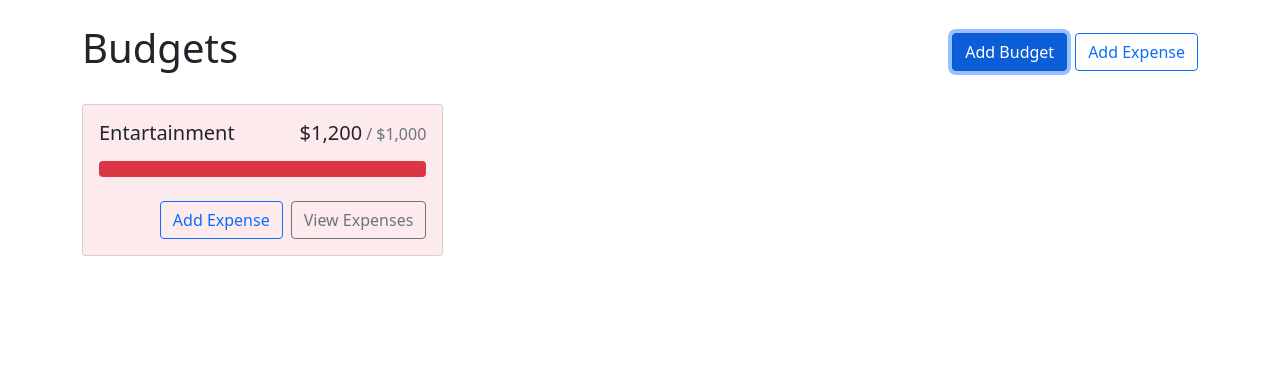
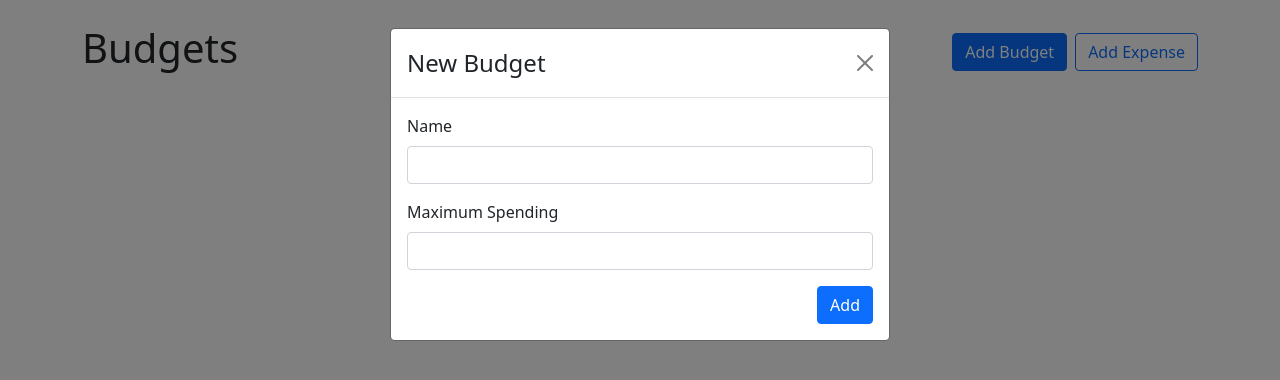
Before and after one commit to MariFauzan20/react-budget-app, a React (Create React App) app: page / in a window 1280 px wide. Both pictures are taken after a click on the button "Add Budget". Shown: the top 380 px of the page. Built offline with nearby package versions, Linux system fonts and the light colour scheme.

Commit message:
Features: adding Budget & adding Expenses

```diff
--- a/src/App.js
+++ b/src/App.js
@@ -1,13 +1,32 @@
 import { Button, Container, Stack } from "react-bootstrap";
+import AddBudgetModal from "./components/AddBudgetModal";
 import BudgetCard from "./components/BudgetCard";
+import { useState } from "react";
+import { useBudgets } from "./contexts/BudgetsContext";
+import AddExpenseModal from "./components/AddExpenseModal";
 
 function App() {
+  const [showAddBudgetModal, setShowAddBudgetModal] = useState(false);
+  const [showAddExpenseModal, setShowAddExpenseModal] = useState(false);
+  const [addExpenseModalBudgetId, setAddExpenseModalBudgetId] = useState();
+  const { budgets, getBudgetExpenses } = useBudgets();
+
+  function openAddExpenseModal(budgetId) {
+    setShowAddExpenseModal(true);
+    setAddExpenseModalBudgetId(budgetId);
+  }
+
   return (
+    <>
       <Container className="my-4">
         <Stack direction="horizontal" gap="2" className="mb-4">
           <h1 className="me-auto">Budgets</h1>
-        <Button variant="primary">Add Budget</Button>
-        <Button variant="outline-primary">Add Expense</Button>
+          <Button variant="primary" onClick={() => setShowAddBudgetModal(true)}>
+            Add Budget
+          </Button>
+          <Button variant="outline-primary" onClick={openAddExpenseModal}>
+            Add Expense
+          </Button>
         </Stack>
         <div
           style={{
@@ -17,9 +36,34 @@
             alignItems: "flex-start",
           }}
         >
-        <BudgetCard name="Entartainment" gray amount={1200} max={1000} />
+          {budgets.map((budget) => {
+            const amount = getBudgetExpenses(budget.id).reduce(
+              (total, expense) => total + expense.amount,
+              0
+            );
+
+            return (
+              <BudgetCard
+                key={budget.id}
+                name={budget.name}
+                amount={amount}
+                max={budget.max}
+                onAddExpenseClick={() => openAddExpenseModal(budget.id)}
+              />
+            );
+          })}
         </div>
       </Container>
+      <AddBudgetModal
+        show={showAddBudgetModal}
+        handleClose={() => setShowAddBudgetModal(false)}
+      />
+      <AddExpenseModal
+        show={showAddExpenseModal}
+        defaultBudgetId={addExpenseModalBudgetId}
+        handleClose={() => setShowAddExpenseModal(false)}
+      />
+    </>
   );
 }
 
--- /dev/null
+++ b/src/components/AddBudgetModal.js
@@ -0,0 +1,49 @@
+import { useRef } from "react";
+import { Button, Form, Modal } from "react-bootstrap";
+import { useBudgets } from "../contexts/BudgetsContext";
+
+export default function AddBudgetModal({ show, handleClose }) {
+  const nameRef = useRef();
+  const maxRef = useRef();
+  const { addBudget } = useBudgets();
+  function handleSubmit(e) {
+    e.preventDefault();
+    addBudget({
+      name: nameRef.current.value,
+      max: parseFloat(maxRef.current.value),
+    });
+
+    handleClose();
+  }
+
+  return (
+    <Modal show={show} onHide={handleClose}>
+      <Form onSubmit={handleSubmit}>
+        <Modal.Header closeButton>
+          <Modal.Title>New Budget</Modal.Title>
+        </Modal.Header>
+        <Modal.Body>
+          <Form.Group className="mb-3" controlId="name">
+            <Form.Label>Name</Form.Label>
+            <Form.Control ref={nameRef} type="text" required />
+          </Form.Group>
+          <Form.Group className="mb-3" controlId="max">
+            <Form.Label>Maximum Spending</Form.Label>
+            <Form.Control
+              ref={maxRef}
+              type="text"
+              min={0}
+              step={0.01}
+              required
+            />
+          </Form.Group>
+          <div className="d-flex justify-content-end">
+            <Button variant="primary" type="submit">
+              Add
+            </Button>
+          </div>
+        </Modal.Body>
+      </Form>
+    </Modal>
+  );
+}
--- /dev/null
+++ b/src/components/AddExpenseModal.js
@@ -0,0 +1,70 @@
+import { useRef } from "react";
+import { Button, Form, Modal } from "react-bootstrap";
+import {
+  useBudgets,
+  UNCATEGORIZED_BUDGET_ID,
+} from "../contexts/BudgetsContext";
+
+export default function AddExpenseModal({
+  show,
+  handleClose,
+  defaultBudgetId,
+}) {
+  const descriptionRef = useRef();
+  const amountRef = useRef();
+  const budgetIdRef = useRef();
+  const { addExpense, budgets } = useBudgets();
+
+  function handleSubmit(e) {
+    e.preventDefault();
+    addExpense({
+      descriptionRef: descriptionRef.current.value,
+      amount: parseFloat(amountRef.current.value),
+      budgetId: budgetIdRef.current.value,
+    });
+
+    handleClose();
+  }
+
+  return (
+    <Modal show={show} onHide={handleClose}>
+      <Form onSubmit={handleSubmit}>
+        <Modal.Header closeButton>
+          <Modal.Title>New Expense</Modal.Title>
+        </Modal.Header>
+        <Modal.Body>
+          <Form.Group className="mb-3" controlId="description">
+            <Form.Label>Description</Form.Label>
+            <Form.Control ref={descriptionRef} type="text" required />
+          </Form.Group>
+          <Form.Group className="mb-3" controlId="amount">
+            <Form.Label>Amount</Form.Label>
+            <Form.Control
+              ref={amountRef}
+              type="number"
+              min={0}
+              step={0.01}
+              required
+            />
+          </Form.Group>
+          <Form.Group className="mb-3" controlId="budgetId">
+            <Form.Label>Budget</Form.Label>
+            <Form.Select defaultValue={defaultBudgetId} ref={budgetIdRef}>
+              <option id={UNCATEGORIZED_BUDGET_ID}>Uncategorized</option>
+              {budgets.map((budget) => (
+                <option key={budget.id} value={budget.id}>
+                  {budget.name}
+                </option>
+              ))}
+            </Form.Select>
+          </Form.Group>
+          <div className="d-flex justify-content-end">
+            <Button variant="primary" type="submit">
+              Add
+            </Button>
+          </div>
+        </Modal.Body>
+      </Form>
+    </Modal>
+  );
+}
--- a/src/components/BudgetCard.js
+++ b/src/components/BudgetCard.js
@@ -1,7 +1,13 @@
 import { Button, Card, ProgressBar, Stack } from "react-bootstrap";
 import { currencyFormatter } from "../utils";
 
-export default function BudgetCard({ name, amount, max, gray }) {
+export default function BudgetCard({
+  name,
+  amount,
+  max,
+  gray,
+  onAddExpenseClick,
+}) {
   const classNames = [];
   if (amount > max) {
     classNames.push("bg-danger", "bg-opacity-10");
@@ -29,7 +35,11 @@
           now={amount}
         />
         <Stack direction="horizontal" gap="2" className="mt-4">
-          <Button variant="outline-primary" className="ms-auto">
+          <Button
+            variant="outline-primary"
+            className="ms-auto"
+            onClick={onAddExpenseClick}
+          >
             Add Expense
           </Button>
           <Button variant="outline-secondary">View Expenses</Button>
--- a/src/contexts/BudgetsContext.js
+++ b/src/contexts/BudgetsContext.js
@@ -3,6 +3,8 @@
 import useLocalStrorage from "../hooks/useLocalStorage";
 
 const BudgetsContext = React.createContext();
+
+export const UNCATEGORIZED_BUDGET_ID = "Uncategorized";
 
 export function useBudgets() {
   return useContext(BudgetsContext);
```
Lines whose indentation alone changed are shown as unchanged.
